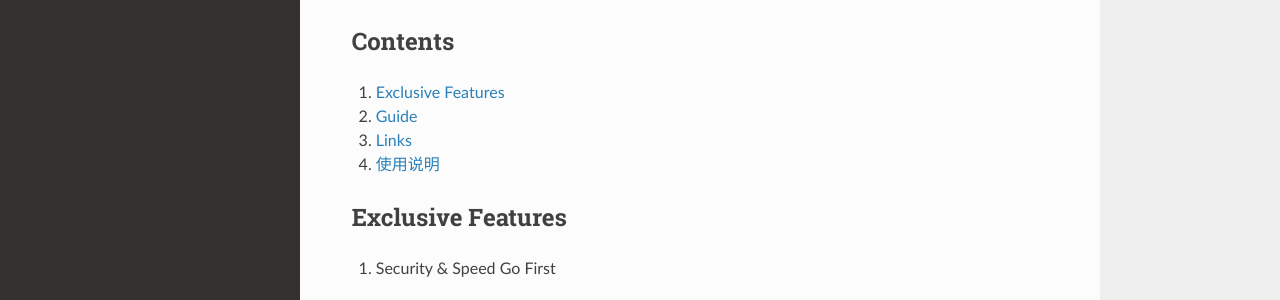
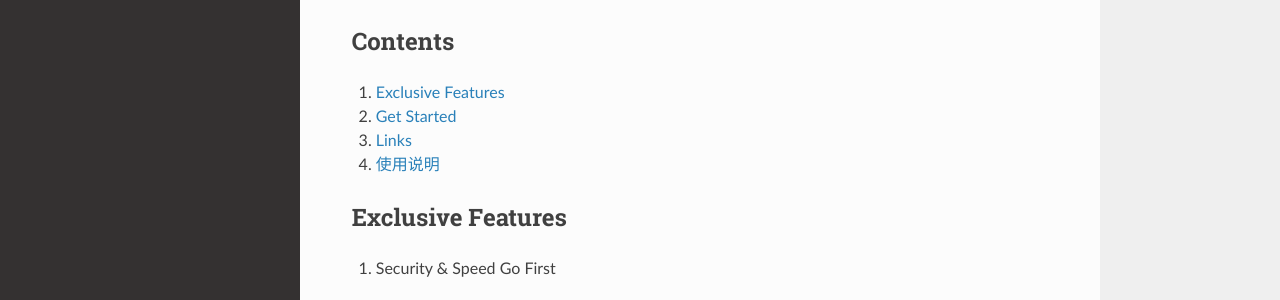
Before and after one commit to orezm/avc, a Sphinx documentation site: the page built from docs/source/index.rst, in a window 1280 px wide and 900 px high. Shown: the part 351-651 px from the top of the window. Built offline with Sphinx 7.4.7 and the Read the Docs theme 2.0.0, drawn with Linux system fonts in a browser that asks for light colours.

Commit message:
Update index.rst

```diff
--- a/docs/source/index.rst
+++ b/docs/source/index.rst
@@ -8,12 +8,12 @@ Welcome aboard. My name is Ernest, I’m a professional software engineer and so
 Contents
 --------
 
-#. `Exclusive Features <Features>`_
-#. `Guide`_
+#. `Exclusive Features`_
+#. `Get Started`_
 #. `Links`_
 #. `使用说明`_
 
-..  _Features:
+..  _Exclusive Features:
 
 Exclusive Features
 ------------------
@@ -52,7 +52,7 @@ Everyone can register and starts connections with no charge. They are just my ev
     There are no limitations on rate and bandwidth of your subscription. So **the actual rate of connection mostly depends on which network you choose to connect to the server with**. If your Wi-Fi performs differently from hour to hour, always using cellphone network will bring you the best experience.
 
 
-..  _Guide:
+..  _Get Started:
 
 Get Started
 -----------
```
Also changed, not shown: other parts of docs/source/index.rst (+6 -7 lines).
